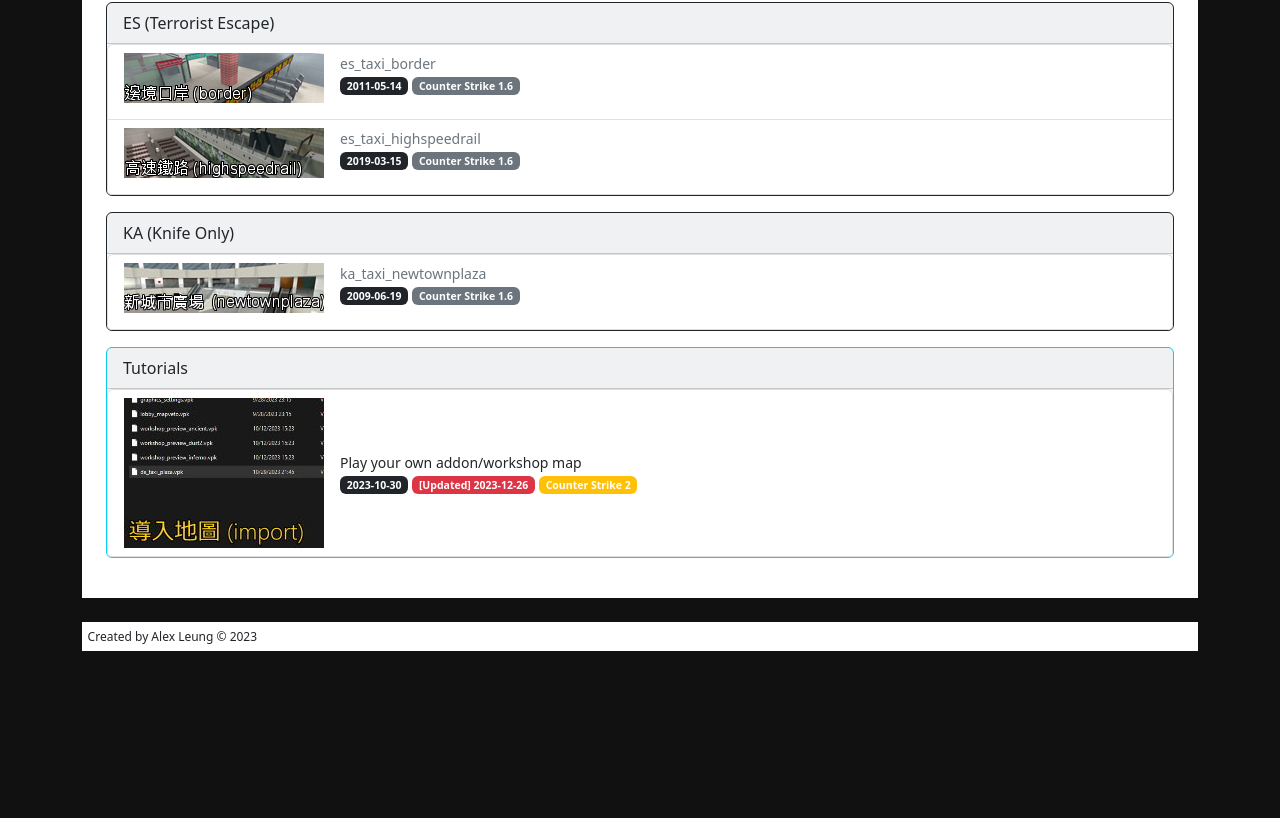
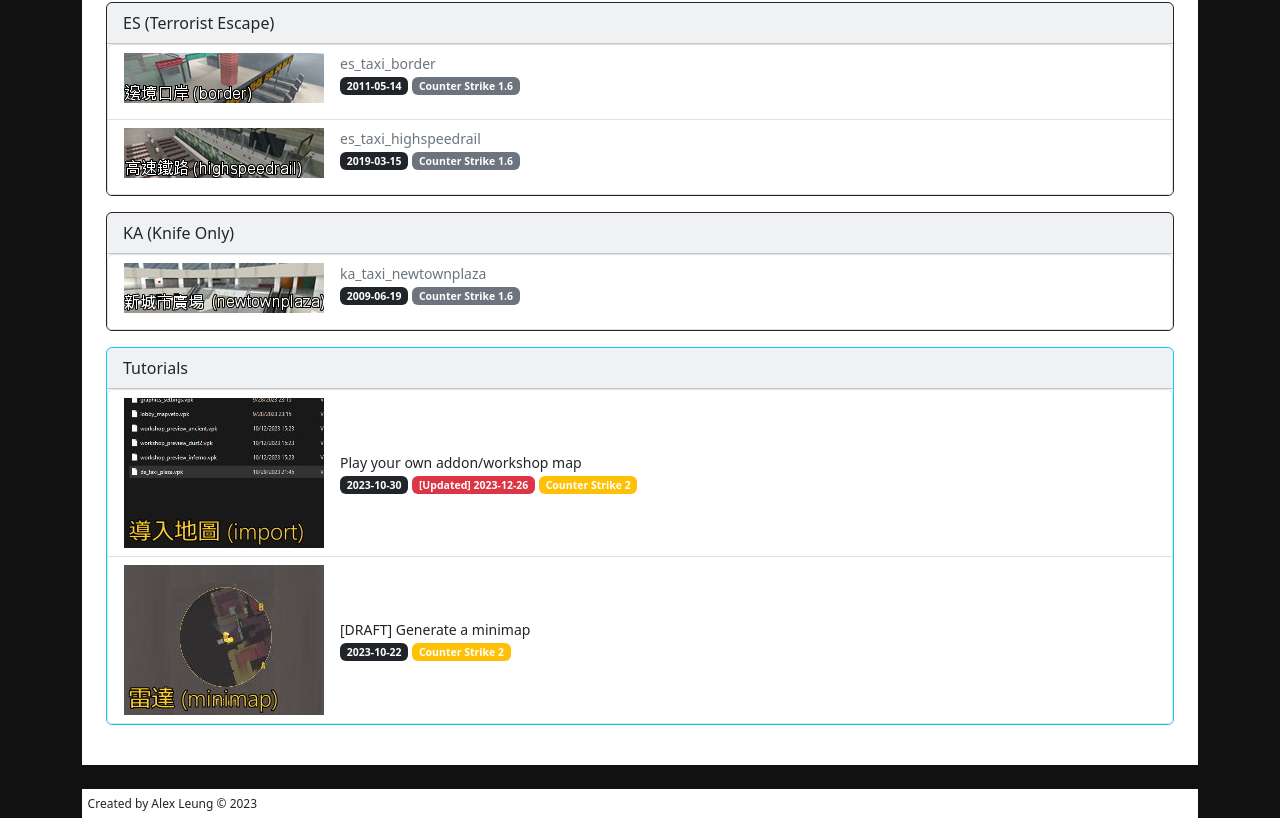
Before and after one commit to taxidriverhk/taxidriverhk-nextjs, a Next.js app: page /csmaps in a window 1280 px wide. Shown: the part 2471-3289 px from the top of the page. Before the commit the page ends 3122 px from the top, so only its background shows below. Built offline with nearby package versions, Linux system fonts and the light colour scheme.

Commit message:
Show draft tutorials in dev mode

```diff
--- a/components/TutorialSection.tsx
+++ b/components/TutorialSection.tsx
@@ -16,26 +16,29 @@ type PropType = {
   basePath: string;
   tutorials: Array<MapTutorial>;
   filter: MapFilterInput;
+  showDraftPosts: boolean;
 };
 
 export default function TutorialSection({
   basePath,
   filter,
   tutorials,
+  showDraftPosts,
 }: PropType) {
   const filteredTutorials = useMemo(
     () =>
       tutorials.filter(
         (tutorial) =>
-          !tutorial.isDraft &&
+          (!tutorial.isDraft || showDraftPosts) &&
           filter.versions.includes(tutorial.targetGameVersion)
       ),
-    [filter, tutorials]
+    [filter, tutorials, showDraftPosts]
   );
 
   const tutorialItems = filteredTutorials.map(
     ({
       creationDate,
+      isDraft,
       thumbnail,
       hashKey,
       title,
@@ -50,6 +53,7 @@ export default function TutorialSection({
       >
         <Image alt={title} src={thumbnail} />
         <div className={styles["item-body"]}>
+          {isDraft ? "[DRAFT] " : ""}
           {title}
           <div>
             <Badge bg="dark">{creationDate}</Badge>{" "}
--- a/pages/csmaps/index.tsx
+++ b/pages/csmaps/index.tsx
@@ -21,9 +21,15 @@ type PropType = {
   maps: {
     [key: number]: Array<MapItem>;
   };
+  showDraftPosts: boolean;
 };
 
-function MapSectionContainer({ categories, currentPath = "", maps }: PropType) {
+function MapSectionContainer({
+  categories,
+  currentPath = "",
+  maps,
+  showDraftPosts,
+}: PropType) {
   const [filter, setFilter] = useState<MapFilterInput>(DEFAULT_FILTER);
 
   return (
@@ -42,12 +48,13 @@ function MapSectionContainer({ categories, currentPath = "", maps }: PropType) {
         basePath={currentPath}
         filter={filter}
         tutorials={mapTutorials}
+        showDraftPosts={showDraftPosts}
       />
     </>
   );
 }
 
-export default function CsMaps({ categories, maps }: PropType) {
+export default function CsMaps({ categories, maps, showDraftPosts }: PropType) {
   const router = useRouter();
   const { asPath: path, pathname: currentPath, query } = router;
 
@@ -64,6 +71,7 @@ export default function CsMaps({ categories, maps }: PropType) {
         categories={categories}
         currentPath={currentPath}
         maps={maps}
+        showDraftPosts={showDraftPosts}
       />
     </Template>
   );
@@ -79,11 +87,13 @@ export async function getStaticProps(): Promise<
       [category.id]: matches,
     };
   }, {});
+  const showDraftPosts = process.env.NODE_ENV === "development";
 
   return {
     props: {
       categories: mapCategories,
       maps: mapLookup,
+      showDraftPosts,
     },
   };
 }
```
